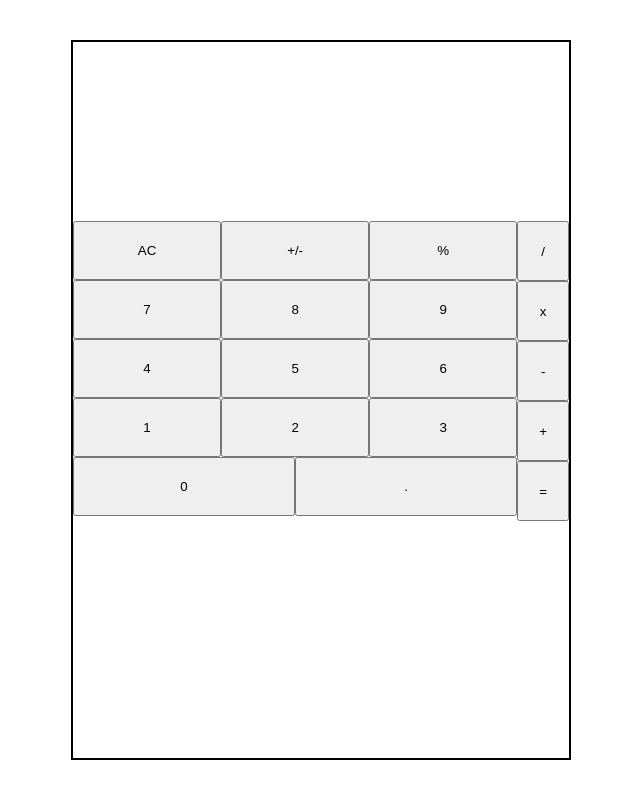
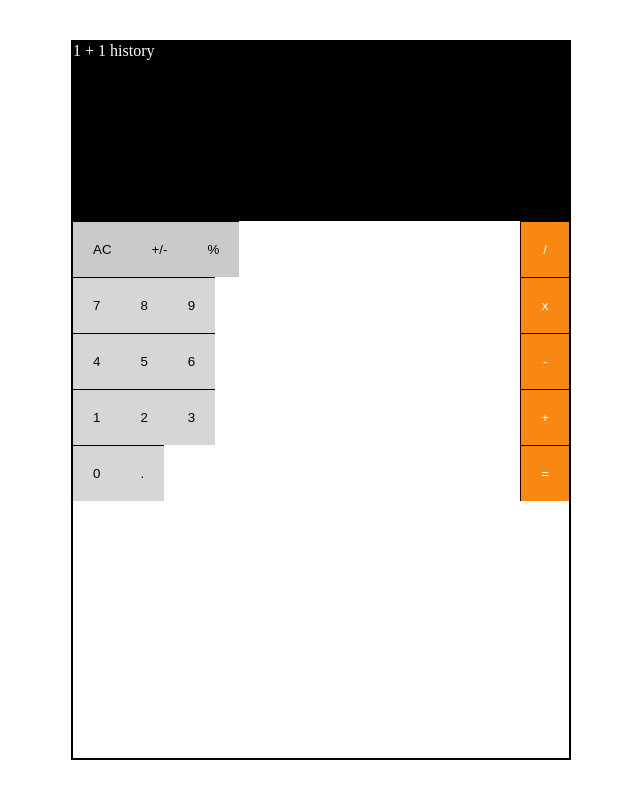
Before and after one commit to RossHathaway/Calculator, a React app: page / in a window 1280 px wide. Shown: the whole page, without its empty margins (319-959 px from the left). Built offline with nearby package versions, Linux system fonts and the light colour scheme.

Commit message:
have updated colors
spacing is not correct. I am planning to change over to CSS grid from flexbox.

```diff
--- a/src/NumberRow.js
+++ b/src/NumberRow.js
@@ -1,7 +1,7 @@
 import React from "react";
 
 const NumberRow = props => (
-  <div className="bottom-left-keys">
+  <div className="bottom">
     {props.numbers.map(function makeNumBtn(num) {
       return (
         <button
--- a/src/calc.js
+++ b/src/calc.js
@@ -28,10 +28,13 @@ export default class Calc extends React.Component {
     const { firstNum, display } = this.state;
     return (
       <div className="calc">
-        <div className="screen">{display}</div>
+        <div className="screen">
+          <div className="history">1 + 1 history</div>
+          <div className="result">{display}</div>
+        </div>
         <div className="keys">
-          <div className="left-keys">
-            <div className="top-left-keys">
+          <div className="left">
+            <div className="top">
               <button onClick={this.clearScreen}>
                 {firstNum === "" ? "AC" : "C"}
               </button>
@@ -41,9 +44,13 @@ export default class Calc extends React.Component {
             <NumberRow numbers={[7, 8, 9]} submitNumber={this.submitNumber} />
             <NumberRow numbers={[4, 5, 6]} submitNumber={this.submitNumber} />
             <NumberRow numbers={[1, 2, 3]} submitNumber={this.submitNumber} />
-            <NumberRow numbers={[0, "."]} submitNumber={this.submitNumber} />
+            <NumberRow
+              numbers={[0, "."]}
+              submitNumber={this.submitNumber}
+              className="zero-decimal"
+            />
           </div>
-          <div className="right-keys">
+          <div className="right">
             <OperatorSection
               submitOp={this.submitOperation}
               calc={this.calculate}
--- a/src/style.css
+++ b/src/style.css
@@ -12,8 +12,10 @@ body {
 }
 
 button {
-  flex: 1 1 60px;
+  /* flex: 1 1 60px; */
   padding: 1.5em;
+  border: none;
+  border-top: 1px solid black;
 }
 
 #root {
@@ -30,30 +32,52 @@ button {
   width: 90%;
   height: 90%;
   max-height: 750px;
-}
-
-.screen {
-  height: 25%;
-}
-
-.keys {
-  display: flex;
-}
-
-.left-keys {
-  flex: 1;
-}
-
-.right-keys {
   display: flex;
   flex-direction: column;
 }
 
-.top-left-keys {
+.screen {
+  flex-basis: 25%;
+  background-color: black;
+  color: white;
+}
+
+.keys {
+  flex-basis: 75%;
   display: flex;
 }
 
-.bottom-left-keys {
+.keys .left {
+  flex: 1;
   display: flex;
-  flex-wrap: wrap;
+  flex-direction: column;
 }
+
+.keys .left .top {
+  display: flex;
+}
+
+.keys .left .top button {
+  background-color: #c9cacc;
+}
+
+.keys .left .bottom {
+  display: flex;
+  /* flex-wrap: wrap; */
+}
+
+.keys .left .bottom button {
+  background-color: #d4d6d7;
+}
+
+.keys .right {
+  display: flex;
+  flex-direction: column;
+}
+
+.keys .right button {
+  background-color: #f98812;
+  color: white;
+  border-left: 1px solid black;
+  border-right: none;
+}
```
